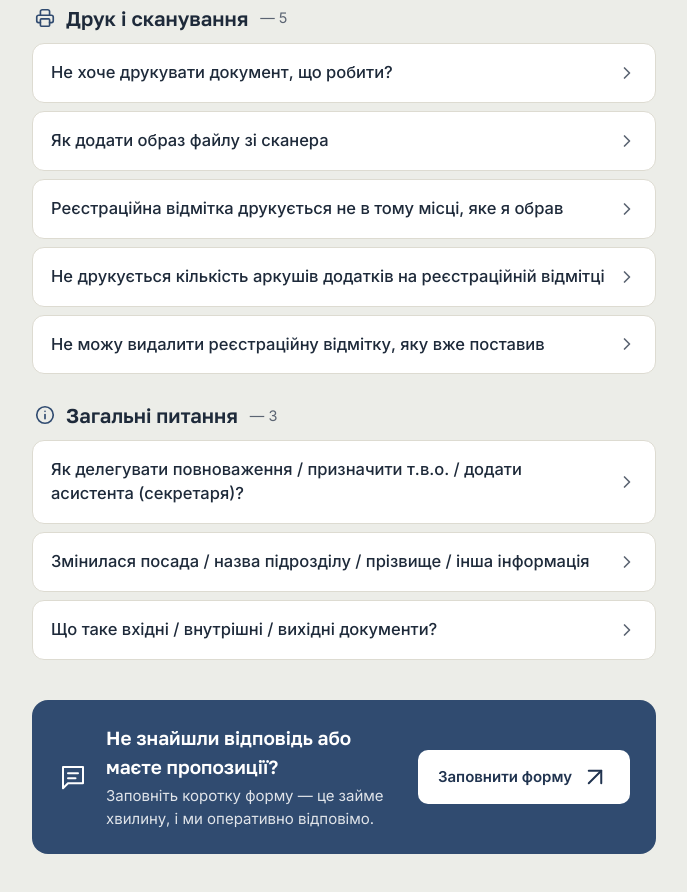
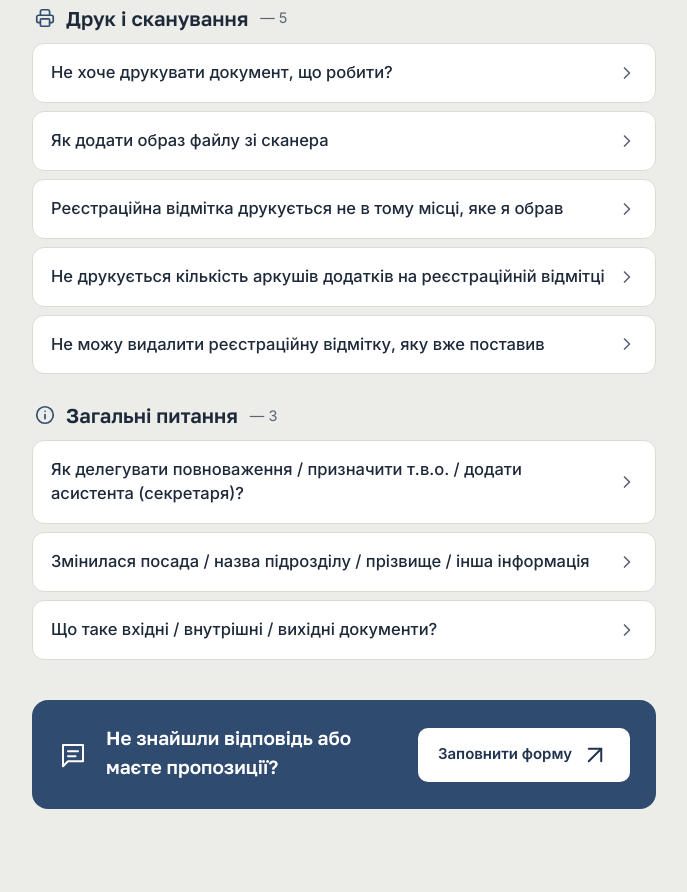
Before and after one commit to bernard1011/helper, a plain HTML site: page index.html in a window 1280 px wide. Shown: the part 1358-2250 px from the top of the page, without its empty margins (440-1127 px from the left). Drawn offline with Linux system fonts and the light colour scheme.

Commit message:
message updated

```diff
--- a/index.html
+++ b/index.html
@@ -177,7 +177,7 @@
         <svg viewBox="0 0 24 24" stroke-linecap="round" stroke-linejoin="round"><path d="M8 9h8"/><path d="M8 13h6"/><path d="M4 4h16v13H8l-4 4z"/></svg>
         <div class="feedback-banner-text">
           <p class="feedback-banner-title">Не знайшли відповідь або маєте пропозиції?</p>
-          <p class="feedback-banner-sub">Заповніть коротку форму — це займе хвилину, і ми оперативно відповімо.</p>
+
         </div>
         <a class="feedback-btn" href="https://docs.google.com/forms/d/e/1FAIpQLSeAzTfa2jphwMEcYZJxPHc1_m53c1lvHe6Y6mFg2Udt7_nvhQ/viewform?usp=publish-editor" target="_blank" rel="noopener noreferrer">
           Заповнити форму
```
